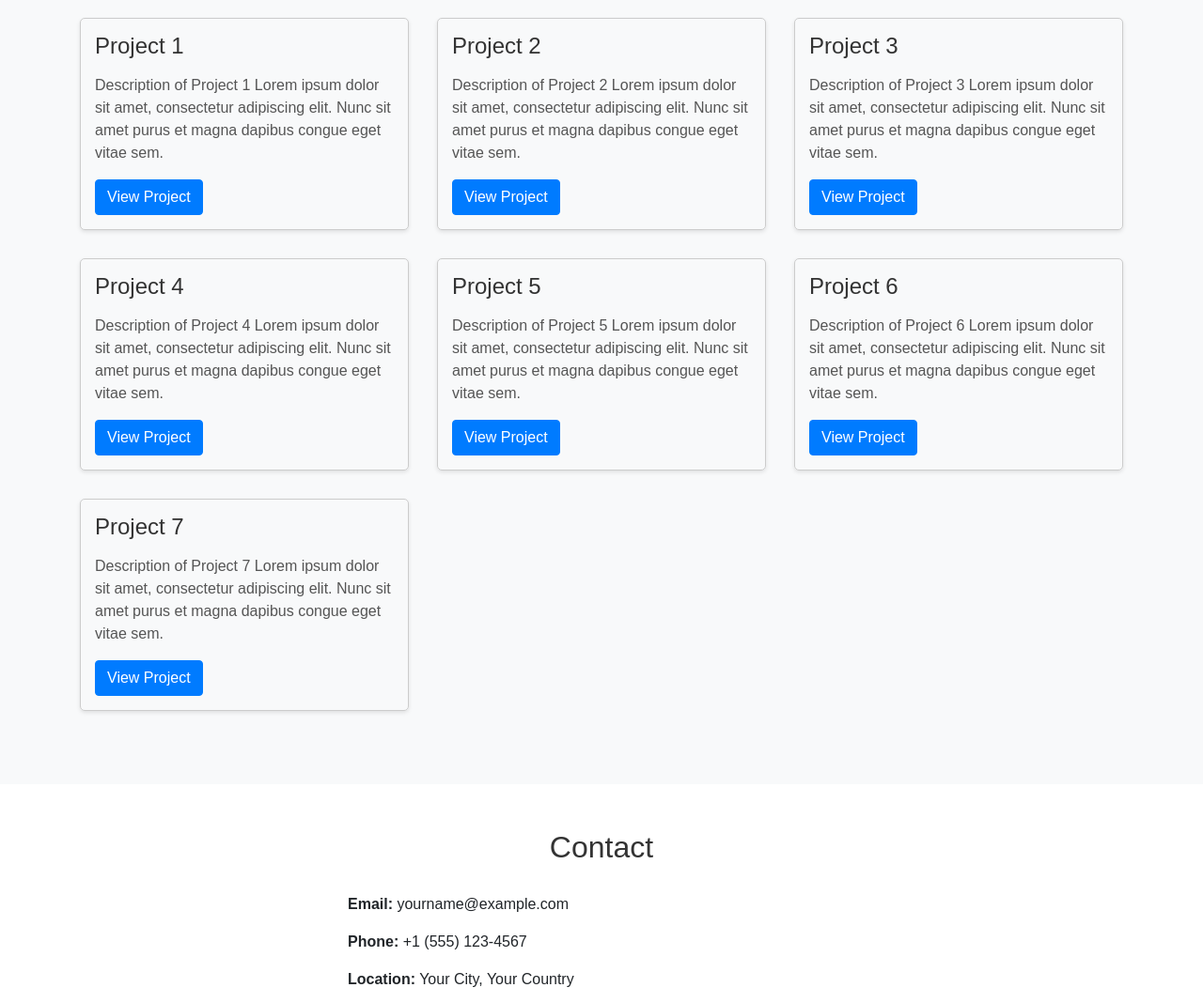
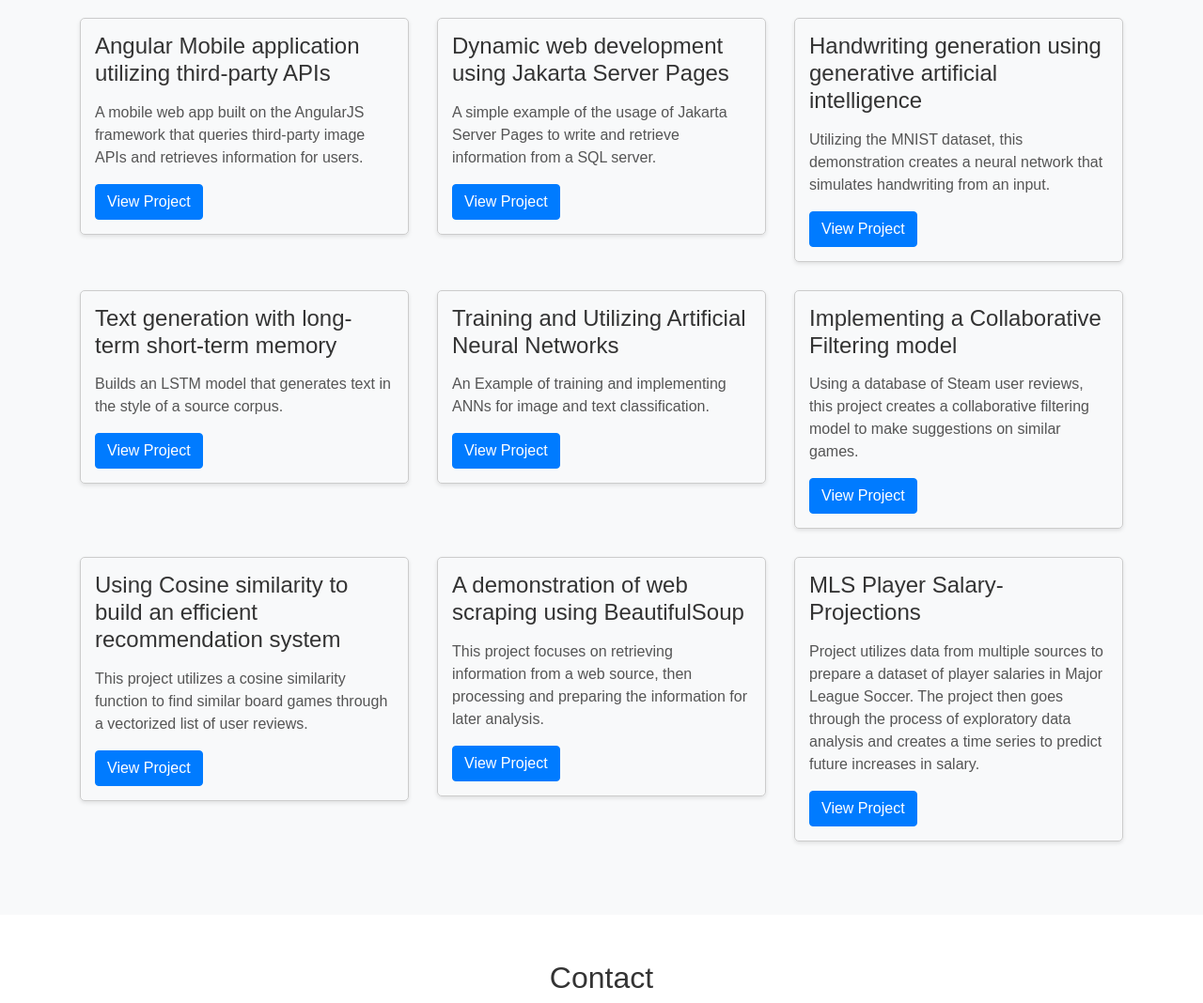
Before and after one commit to GabeAvinaz/GabeAvinaz.github.io, a plain HTML site: page index.html in a window 1280 px wide. Shown: the part 795-1863 px from the top of the page at 94% size. Drawn offline with nearby package versions, Linux system fonts and the light colour scheme.

Commit message:
Update index.html
Updates projects and about me section

```diff
--- a/index.html
+++ b/index.html
@@ -4,7 +4,7 @@
 <head>
     <meta charset="UTF-8">
     <meta name="viewport" content="width=device-width, initial-scale=1.0">
-    <title>Your Name - Portfolio</title>
+    <title>Gabe Avinaz - Portfolio</title>
     <link rel="stylesheet" href="https://cdnjs.cloudflare.com/ajax/libs/font-awesome/5.15.4/css/all.min.css">
     <!-- Bootstrap CSS -->
     <link rel="stylesheet" href="https://stackpath.bootstrapcdn.com/bootstrap/4.5.2/css/bootstrap.min.css">
@@ -99,7 +99,7 @@
     <!-- Navigation Section -->
     <nav class="navbar navbar-expand-lg navbar-dark">
         <div class="container">
-            <a class="navbar-brand" href="#">Your Name</a>
+            <a class="navbar-brand" href="#">Gabe Avinaz</a>
             <button class="navbar-toggler" type="button" data-toggle="collapse" data-target="#navbarNav"
                 aria-controls="navbarNav" aria-expanded="false" aria-label="Toggle navigation">
                 <span class="navbar-toggler-icon"></span>
@@ -127,9 +127,9 @@
                 <div class="col-md-6">
                     <h2 class="section-heading">About Me</h2>
                     <p class="section-content">
-                        Hi there! I'm Your Name, a passionate web developer with a strong interest in creating
-                        engaging user experiences. My skills include HTML, CSS, JavaScript, and more. I'm constantly
-                        exploring new technologies to expand my knowledge and improve my coding skills.
+                        <p>I'm Gabe Avinaz, a seasoned professional with a Bachelors's in Software Development and a Masters's in Data Science. My decade-long experience in the retail industry has honed my attention to detail and customer-focused mindset. However, my true passion lies in technology and data.</p>
+
+                        <p>With a diverse skill set encompassing programming languages, data manipulation tools, and advanced analytics, I craft innovative solutions to real-world challenges. My portfolio showcases hands-on projects that highlight my technical prowess and dedication to continuous growth. I'm eager to connect with like-minded individuals and potential employers to contribute my expertise to the dynamic landscape of technology and data-driven insights.</p>
                     </p>
                 </div>
                 <div class="col-md-6">
@@ -146,73 +146,85 @@
             <div class="row">
                 <div class="col-md-4">
                     <div class="project-card">
-                        <h4>Project 1</h4>
+                        <h4>Angular Mobile application utilizing third-party APIs</h4>
                         <p>
-                            Description of Project 1 Lorem ipsum dolor sit amet, consectetur adipiscing elit. Nunc sit
-                            amet purus et magna dapibus congue eget vitae sem.
+                            A mobile web app built on the AngularJS framework that queries third-party image APIs and retrieves information for users.
+
                         </p>
-                        <a href="https://project1-url.com" class="btn btn-primary" target="_blank">View Project</a>
+                        <a href="https://github.com/GabeAvinaz/Angular-Mobile-application-utilizing-third-party-APIs" class="btn btn-primary" target="_blank">View Project</a>
                     </div>
                 </div>
                 <div class="col-md-4">
                     <div class="project-card">
-                        <h4>Project 2</h4>
+                        <h4>Dynamic web development using Jakarta Server Pages</h4>
                         <p>
-                            Description of Project 2 Lorem ipsum dolor sit amet, consectetur adipiscing elit. Nunc sit
-                            amet purus et magna dapibus congue eget vitae sem.
+                            A simple example of the usage of Jakarta Server Pages to write and retrieve information from a SQL server.
                         </p>
-                        <a href="https://project2-url.com" class="btn btn-primary" target="_blank">View Project</a>
+                        <a href="https://github.com/GabeAvinaz/Dynamic-web-development-using-Jakarta-Server-Pages" class="btn btn-primary" target="_blank">View Project</a>
                     </div>
                 </div>
                 <div class="col-md-4">
                     <div class="project-card">
-                        <h4>Project 3</h4>
+                        <h4>Handwriting generation using generative artificial intelligence</h4>
                         <p>
-                            Description of Project 3 Lorem ipsum dolor sit amet, consectetur adipiscing elit. Nunc sit
-                            amet purus et magna dapibus congue eget vitae sem.
+                            Utilizing the MNIST dataset, this demonstration creates a neural network that simulates handwriting from an input.
                         </p>
-                        <a href="https://project3-url.com" class="btn btn-primary" target="_blank">View Project</a>
+                        <a href="https://github.com/GabeAvinaz/Handwriting-generation-using-generative-artificial-intelligence" class="btn btn-primary" target="_blank">View Project</a>
                     </div>
                 </div>
                 <!-- Add more projects here -->
                 <div class="col-md-4">
                     <div class="project-card">
-                        <h4>Project 4</h4>
+                        <h4>Text generation with long-term short-term memory</h4>
                         <p>
-                            Description of Project 4 Lorem ipsum dolor sit amet, consectetur adipiscing elit. Nunc sit
-                            amet purus et magna dapibus congue eget vitae sem.
+                            Builds an LSTM model that generates text in the style of a source corpus.
                         </p>
-                        <a href="https://project4-url.com" class="btn btn-primary" target="_blank">View Project</a>
+                        <a href="https://github.com/GabeAvinaz/Text-generation-with-long-term-short-term-memory" class="btn btn-primary" target="_blank">View Project</a>
                     </div>
                 </div>
                 <div class="col-md-4">
                     <div class="project-card">
-                        <h4>Project 5</h4>
+                        <h4>Training and Utilizing Artificial Neural Networks</h4>
                         <p>
-                            Description of Project 5 Lorem ipsum dolor sit amet, consectetur adipiscing elit. Nunc sit
-                            amet purus et magna dapibus congue eget vitae sem.
+                            An Example of training and implementing ANNs for image and text classification.
                         </p>
-                        <a href="https://project5-url.com" class="btn btn-primary" target="_blank">View Project</a>
+                        <a href="https://github.com/GabeAvinaz/Training-and-Utilizing-Artificial-Neural-Networks" class="btn btn-primary" target="_blank">View Project</a>
                     </div>
                 </div>
                 <div class="col-md-4">
                     <div class="project-card">
-                        <h4>Project 6</h4>
+                        <h4>Implementing a Collaborative Filtering model</h4>
                         <p>
-                            Description of Project 6 Lorem ipsum dolor sit amet, consectetur adipiscing elit. Nunc sit
-                            amet purus et magna dapibus congue eget vitae sem.
+                            Using a database of Steam user reviews, this project creates a collaborative filtering model to make suggestions on similar games.
                         </p>
-                        <a href="https://project6-url.com" class="btn btn-primary" target="_blank">View Project</a>
+                        <a href="https://github.com/GabeAvinaz/Implementing-a-Collaborative-Filtering-model" class="btn btn-primary" target="_blank">View Project</a>
                     </div>
                 </div>
                 <div class="col-md-4">
                     <div class="project-card">
-                        <h4>Project 7</h4>
+                        <h4>Using Cosine similarity to build an efficient recommendation system</h4>
                         <p>
-                            Description of Project 7 Lorem ipsum dolor sit amet, consectetur adipiscing elit. Nunc sit
-                            amet purus et magna dapibus congue eget vitae sem.
+                            This project utilizes a cosine similarity function to find similar board games through a vectorized list of user reviews.
                         </p>
-                        <a href="https://project7-url.com" class="btn btn-primary" target="_blank">View Project</a>
+                        <a href="https://github.com/GabeAvinaz/Using-Cosine-similarity-to-build-an-efficient-recommendation-system" class="btn btn-primary" target="_blank">View Project</a>
+                    </div>
+                </div>
+                <div class="col-md-4">
+                    <div class="project-card">
+                        <h4>A demonstration of web scraping using BeautifulSoup</h4>
+                        <p>
+                            This project focuses on retrieving information from a web source, then processing and preparing the information for later analysis.
+                        </p>
+                        <a href="https://github.com/GabeAvinaz/A-demonstration-of-web-scraping-using-BeautifulSoup" class="btn btn-primary" target="_blank">View Project</a>
+                    </div>
+                </div>
+                <div class="col-md-4">
+                    <div class="project-card">
+                        <h4>MLS Player Salary-Projections</h4>
+                        <p>
+                            Project utilizes data from multiple sources to prepare a dataset of player salaries in Major League Soccer. The project then goes through the process of exploratory data analysis and creates a time series to predict future increases in salary.
+                        </p>
+                        <a href="https://github.com/GabeAvinaz/Proj_1_MLS_Player_Salary_-Projections" class="btn btn-primary" target="_blank">View Project</a>
                     </div>
                 </div>
             </div>
@@ -227,9 +239,9 @@
             <div class="row justify-content-center">
                 <div class="col-md-6">
                     <div class="contact-info">
-                        <p><strong>Email:</strong> yourname@example.com</p>
-                        <p><strong>Phone:</strong> +1 (555) 123-4567</p>
-                        <p><strong>Location:</strong> Your City, Your Country</p>
+                        <p><strong>Email:</strong> Gabriel.Avinaz@gmail.com</p>
+                        <p><strong>Phone:</strong> +1 (321) 947-4343</p>
+                        <p><strong>Location:</strong> Orlando, Florida</p>
                     </div>
                     <div class="social-media">
                         <h4>Connect with me:</h4>
@@ -240,13 +252,18 @@
                                 </a>
                             </li>
                             <li class="list-inline-item">
-                                <a href="https://www.twitter.com/your-twitter" target="_blank" class="btn btn-twitter">
-                                    <i class="fab fa-twitter"></i>
+                                <a href="https://www.twitter.com/your-twitter" target="_blank" class="btn btn-facebook">
+                                    <i class="fab fa-facebook"></i>
                                 </a>
                             </li>
                             <li class="list-inline-item">
                                 <a href="https://www.github.com/GabeAvinaz" target="_blank" class="btn btn-github">
                                     <i class="fab fa-github"></i>
+                                </a>
+                            </li>
+                            <li class="list-inline-item">
+                                <a href="https://www.twitter.com/your-twitter" target="_blank" class="btn btn-kaggle">
+                                    <i class="fab fa-kaggle"></i>
                                 </a>
                             </li>
                         </ul>
```
